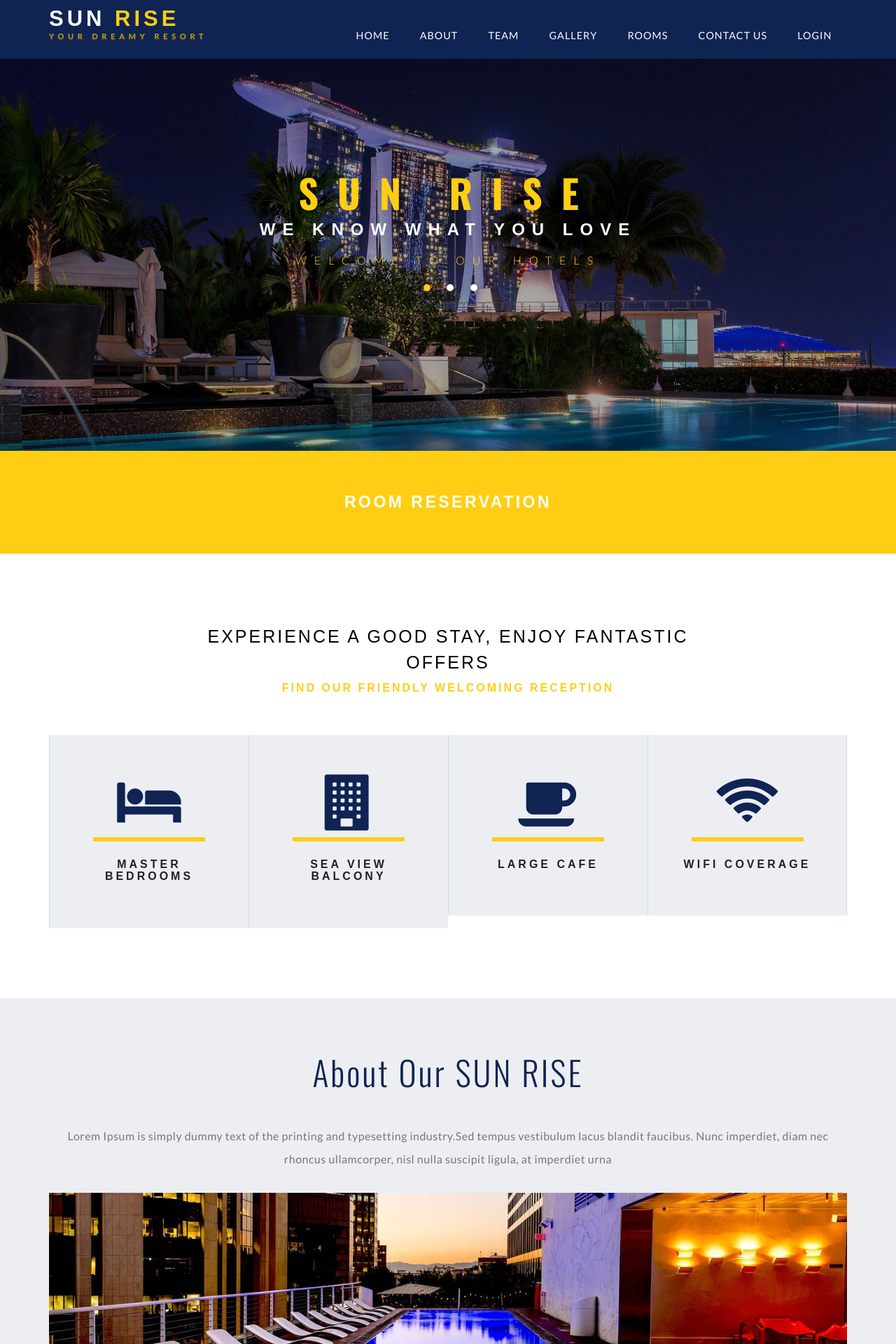
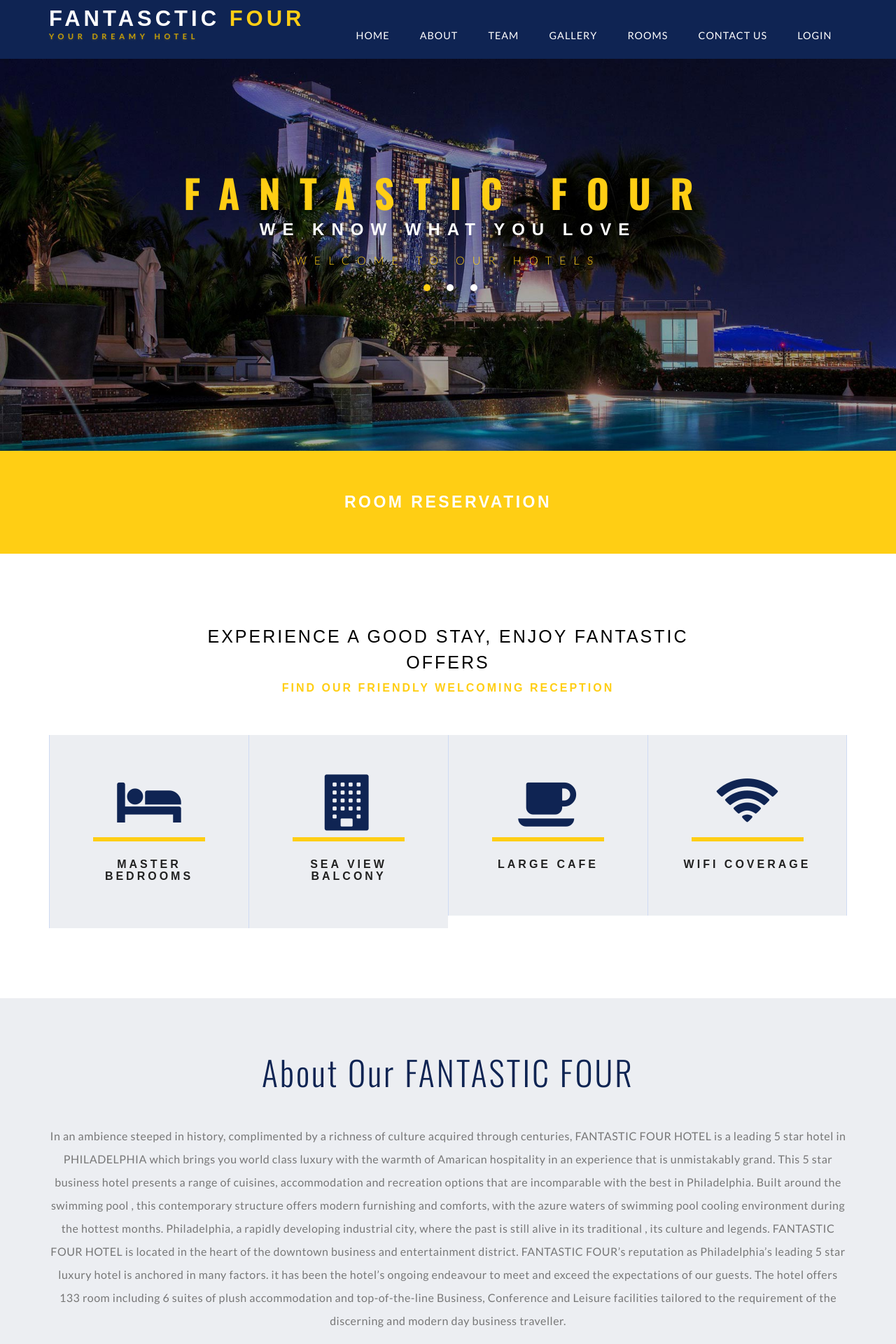
Before and after one commit to hiren1995/Hotel-Management, a PHP site: page / in a window 1280 px wide. Shown: the top 1920 px of the page at 70% size. Run offline with PHP 8.4, Linux system fonts and the light colour scheme; some web fonts are replaced.

Commit message:
Html page changes
Hotel name and images

```diff
--- a/Hotel/index.php
+++ b/Hotel/index.php
@@ -5,7 +5,7 @@ include('db.php');
 <!DOCTYPE html>
 <html lang="en">
 <head>
-<title>SUNRISE HOTEL</title>
+<title>FANTASTIC FOUR HOTEL</title>
 <!-- for-mobile-apps -->
 <meta name="viewport" content="width=device-width, initial-scale=1">
 <meta http-equiv="Content-Type" content="text/html; charset=utf-8" />
@@ -43,7 +43,7 @@ include('db.php');
 						<span class="icon-bar"></span>
 					</button>
 					<h1>
-						<a class="navbar-brand" href="index.php">SUN <span>RISE</span><p class="logo_w3l_agile_caption">Your Dreamy Resort</p></a>
+						<a class="navbar-brand" href="index.php">FANTASCTIC <span>FOUR</span><p class="logo_w3l_agile_caption">Your Dreamy Hotel</p></a>
 				</h1>
 <?php if(isset($_SESSION["user"])): ?>
 <display   <li class="dropdown">
@@ -93,7 +93,7 @@ include('db.php');
 
 							<div class="container">
 								<div class="agileits-banner-info">
-								<h4>SUN RISE</h4>
+								<h4>FANTASTIC FOUR</h4>
 									<h3>We know what you love</h3>
 										<p>Welcome to our hotels</p>
 								</div>
@@ -104,7 +104,7 @@ include('db.php');
 						<div class="w3layouts-banner-top w3layouts-banner-top1">
 							<div class="container">
 								<div class="agileits-banner-info">
-								<h4>SUN RISE</h4>
+								<h4>FANTASTIC FOUR</h4>
 									<h3>Stay with friends & families</h3>
 										<p>Come & enjoy precious moment with us</p>
 								</div>
@@ -115,7 +115,7 @@ include('db.php');
 						<div class="w3layouts-banner-top w3layouts-banner-top2">
 							<div class="container">
 								<div class="agileits-banner-info">
-								<h4>SUN RISE</h4>
+								<h4>FANTASTIC FOUR</h4>
 								<h3>want luxurious vacation?</h3>
 										<p>Get accommodation today</p>
 								</div>
@@ -145,28 +145,28 @@ include('db.php');
 						<div class="w3_grid_effect">
 							<span class="cbp-ig-icon w3_road"></span>
 							<h4 class="cbp-ig-title">MASTER BEDROOMS</h4>
-							<span class="cbp-ig-category">SUN RISE</span>
+							<span class="cbp-ig-category">FANTASTIC FOUR</span>
 						</div>
 					</li>
 					<li>
 						<div class="w3_grid_effect">
 							<span class="cbp-ig-icon w3_cube"></span>
 							<h4 class="cbp-ig-title">SEA VIEW BALCONY</h4>
-							<span class="cbp-ig-category">SUN RISE</span>
+							<span class="cbp-ig-category">FANTASTIC FOUR</span>
 						</div>
 					</li>
 					<li>
 						<div class="w3_grid_effect">
 							<span class="cbp-ig-icon w3_users"></span>
 							<h4 class="cbp-ig-title">LARGE CAFE</h4>
-							<span class="cbp-ig-category">SUN RISE</span>
+							<span class="cbp-ig-category">FANTASTIC FOUR</span>
 						</div>
 					</li>
 					<li>
 						<div class="w3_grid_effect">
 							<span class="cbp-ig-icon w3_ticket"></span>
 							<h4 class="cbp-ig-title">WIFI COVERAGE</h4>
-							<span class="cbp-ig-category">SUN RISE</span>
+							<span class="cbp-ig-category">FANTASTIC FOUR</span>
 						</div>
 					</li>
 				</ul>
@@ -178,15 +178,20 @@ include('db.php');
  	<div class="about-wthree" id="about">
 		  <div class="container">
 				   <div class="ab-w3l-spa">
-                            <h3 class="title-w3-agileits title-black-wthree">About Our SUN RISE</h3>
-						   <p class="about-para-w3ls">Lorem Ipsum is simply dummy text of the printing and typesetting industry.Sed tempus vestibulum lacus blandit faucibus. Nunc imperdiet, diam nec rhoncus ullamcorper, nisl nulla suscipit ligula, at imperdiet urna</p>
+                            <h3 class="title-w3-agileits title-black-wthree">About Our FANTASTIC FOUR</h3>
+						   <p class="about-para-w3ls"> In an ambience steeped in history, complimented by a richness of culture acquired through centuries, FANTASTIC FOUR HOTEL  is a leading 5 star hotel in PHILADELPHIA  which brings you world class luxury with the warmth of Amarican hospitality in an experience that is unmistakably grand. This 5 star business hotel presents a range of cuisines, accommodation and recreation options that are incomparable with the best in Philadelphia.
+
+Built around the swimming pool , this contemporary structure offers modern furnishing and comforts, with the azure waters of swimming pool cooling environment during the hottest months. Philadelphia, a rapidly developing industrial city, where the past is still alive in its traditional , its culture and legends. FANTASTIC FOUR HOTEL  is located in the heart of the downtown business and entertainment district.
+
+FANTASTIC FOUR’s reputation as Philadelphia’s leading 5 star luxury hotel is anchored in many factors.  it has been the hotel’s ongoing endeavour to meet and exceed the expectations of our guests. The hotel offers 133 room including 6 suites of plush accommodation and top-of-the-line Business, Conference and Leisure facilities tailored to the requirement of the discerning and modern day business traveller.
+ </p>
 						   <img src="images/about.jpg" class="img-responsive" alt="Hair Salon">
 										<div class="w3l-slider-img">
 											<img src="images/a1.jpg" class="img-responsive" alt="Hair Salon">
 										</div>
                                        <div class="w3ls-info-about">
 										    <h4>You'll love all the amenities we offer!</h4>
-											<p>Lorem ipsum dolor sit amet, ut magna aliqua. </p>
+											<p>We know what your needs </p>
 										</div>
 		          </div>
 		   	<div class="clearfix"> </div>
@@ -203,7 +208,7 @@ include('db.php');
 			 	<div class="advantage-block ">
 					<i class="fa fa-credit-card" aria-hidden="true"></i>
 			 		<h4>Stay First, Pay After! </h4>
-			 		<p>Temporibus autem quibusdam et aut officiis debitis aut rerum necessitatibus saepe eveniet ut et voluptates.</p>
+			 		<p>You enjoy alot Here</p>
 					<p><i class="fa fa-check" aria-hidden="true"></i>Decorated room, proper air conditioned</p>
 					<p><i class="fa fa-check" aria-hidden="true"></i>Private balcony</p>
 
@@ -213,7 +218,7 @@ include('db.php');
 			 	<div class="advantage-block">
 					<i class="fa fa-clock-o" aria-hidden="true"></i>
 			 		<h4>24 Hour Restaurant</h4>
-			 		<p>Temporibus autem quibusdam et aut officiis debitis aut rerum necessitatibus saepe eveniet ut et voluptates.</p>
+			 		<p>Availble For Anytime</p>
 					<p><i class="fa fa-check" aria-hidden="true"></i>24 hours room service</p>
 					<p><i class="fa fa-check" aria-hidden="true"></i>24-hour Concierge service</p>
 			 	</div>
@@ -248,9 +253,9 @@ include('db.php');
 						<div class="col-md-6 team-img-w3-agile">
 						</div>
 						<div class="col-md-6 team-Info-agileits">
-							<h4>Lucas Jimenez</h4>
+							<h4>Sagar Pandya</h4>
 							<span>Manager</span>
-							<p>Lorem ipsum dolor sit amet, consectetur adipiscing elit, sed do eiusmod tempor incididunt ut labore et dolore magna aliqua. Ut enim ad minim veniam, quis.Lorem ipsum dolor .</p>
+							<p>He is passionate about delivering exceptional service and generous hospitality, from our famous Hotel experience. </p>
 						</div>
 						<div class="clearfix"> </div>
 					</div>
@@ -258,9 +263,9 @@ include('db.php');
 					<div class="col-md-6 team-img-w3-agile">
 						</div>
 						<div class="col-md-6 team-Info-agileits">
-							<h4>Sarah Connor</h4>
+							<h4>Grace</h4>
 							<span>Receptionist</span>
-							<p>Lorem ipsum dolor sit amet, consectetur adipiscing elit, sed do eiusmod tempor incididunt ut labore et dolore magna aliqua. Ut enim ad minim veniam, quis.Lorem ipsum dolor .</p>
+							<p>Our talented employess and very polite </p>
 						</div>
 						<div class="clearfix"> </div>
 					</div>
@@ -268,9 +273,9 @@ include('db.php');
 						<div class="col-md-6 team-img-w3-agile">
 						</div>
 						<div class="col-md-6 team-Info-agileits">
-							<h4>Ivan Simpson</h4>
+							<h4>Joseph</h4>
 							<span>Manager</span>
-							<p>Lorem ipsum dolor sit amet, consectetur adipiscing elit, sed do eiusmod tempor incididunt ut labore et dolore magna aliqua. Ut enim ad minim veniam, quis.Lorem ipsum dolor .</p>
+							<p>Managing all the staff very well</p>
 						</div>
 						<div class="clearfix"> </div>
 					</div>
@@ -278,9 +283,9 @@ include('db.php');
 					<div class="col-md-6 team-img-w3-agile">
 						</div>
 						<div class="col-md-6 team-Info-agileits">
-							<h4>Marc Gutierrez</h4>
+							<h4>Jessica</h4>
 							<span>Receptionist</span>
-							<p>Lorem ipsum dolor sit amet, consectetur adipiscing elit, sed do eiusmod tempor incididunt ut labore et dolore magna aliqua. Ut enim ad minim veniam, quis.Lorem ipsum dolor .</p>
+							<p>She is doing Great work.Resolved all the queries as soon as possible</p>
 						</div>
 						<div class="clearfix"> </div>
 					</div>
@@ -295,7 +300,7 @@ include('db.php');
 				<div class="col-md-3 gallery-grid gallery1">
 					<a href="images/g1.jpg" class="swipebox"><img src="images/g1.jpg" class="img-responsive" alt="/">
 						<div class="textbox">
-						<h4>SUN RISE</h4>
+						<h4>FANTASTIC FOUR</h4>
 							<p><i class="fa fa-picture-o" aria-hidden="true"></i></p>
 						</div>
 				</a>
@@ -303,7 +308,7 @@ include('db.php');
 				<div class="col-md-3 gallery-grid gallery1">
 					<a href="images/g2.jpg" class="swipebox"><img src="images/g2.jpg" class="img-responsive" alt="/">
 						<div class="textbox">
-						<h4>SUN RISE</h4>
+						<h4>FANTASTIC FOUR</h4>
 							<p><i class="fa fa-picture-o" aria-hidden="true"></i></p>
 						</div>
 				</a>
@@ -311,7 +316,7 @@ include('db.php');
 				<div class="col-md-3 gallery-grid gallery1">
 					<a href="images/g3.jpg" class="swipebox"><img src="images/g3.jpg" class="img-responsive" alt="/">
 						<div class="textbox">
-						<h4>SUN RISE</h4>
+						<h4>FANTASTIC FOUR</h4>
 							<p><i class="fa fa-picture-o" aria-hidden="true"></i></p>
 						</div>
 				</a>
@@ -319,7 +324,7 @@ include('db.php');
 				<div class="col-md-3 gallery-grid gallery1">
 					<a href="images/g4.jpg" class="swipebox"><img src="images/g4.jpg" class="img-responsive" alt="/">
 						<div class="textbox">
-						<h4>SUN RISE</h4>
+						<h4>FANTASTIC FOUR</h4>
 							<p><i class="fa fa-picture-o" aria-hidden="true"></i></p>
 						</div>
 				</a>
@@ -327,7 +332,7 @@ include('db.php');
 				<div class="col-md-3 gallery-grid gallery1">
 					<a href="images/g5.jpg" class="swipebox"><img src="images/g5.jpg" class="img-responsive" alt="/">
 						<div class="textbox">
-						<h4>SUN RISE</h4>
+						<h4>FANTASTIC FOUR</h4>
 							<p><i class="fa fa-picture-o" aria-hidden="true"></i></p>
 						</div>
 					</a>
@@ -335,7 +340,7 @@ include('db.php');
 				<div class="col-md-3 gallery-grid gallery1">
 					<a href="images/g6.jpg" class="swipebox"><img src="images/g6.jpg" class="img-responsive" alt="/">
 						<div class="textbox">
-						<h4>SUN RISE</h4>
+						<h4>FANTASTIC FOUR</h4>
 							<p><i class="fa fa-picture-o" aria-hidden="true"></i></p>
 					   </div>
 				   </a>
@@ -343,7 +348,7 @@ include('db.php');
 				<div class="col-md-3 gallery-grid gallery1">
 					<a href="images/g6.jpg" class="swipebox"><img src="images/g7.jpg" class="img-responsive" alt="/">
 						<div class="textbox">
-						<h4>SUN RISE</h4>
+						<h4>FANTASTIC FOUR</h4>
 							<p><i class="fa fa-picture-o" aria-hidden="true"></i></p>
 					   </div>
 				   </a>
@@ -351,7 +356,7 @@ include('db.php');
 				<div class="col-md-3 gallery-grid gallery1">
 					<a href="images/g6.jpg" class="swipebox"><img src="images/g8.jpg" class="img-responsive" alt="/">
 						<div class="textbox">
-						<h4>SUN RISE</h4>
+						<h4>FANTASTIC FOUR</h4>
 							<p><i class="fa fa-picture-o" aria-hidden="true"></i></p>
 					   </div>
 				   </a>
@@ -359,7 +364,7 @@ include('db.php');
 					<div class="col-md-3 gallery-grid gallery1">
 					<a href="images/g9.jpg" class="swipebox"><img src="images/g9.jpg" class="img-responsive" alt="/">
 						<div class="textbox">
-						<h4>SUN RISE</h4>
+						<h4>FANTASTIC FOUR</h4>
 							<p><i class="fa fa-picture-o" aria-hidden="true"></i></p>
 						</div>
 				</a>
@@ -367,7 +372,7 @@ include('db.php');
 				<div class="col-md-3 gallery-grid gallery1">
 					<a href="images/g10.jpg" class="swipebox"><img src="images/g10.jpg" class="img-responsive" alt="/">
 						<div class="textbox">
-						<h4>SUN RISE</h4>
+						<h4>FANTASTIC FOUR</h4>
 							<p><i class="fa fa-picture-o" aria-hidden="true"></i></p>
 						</div>
 				</a>
@@ -375,7 +380,7 @@ include('db.php');
 				<div class="col-md-3 gallery-grid gallery1">
 					<a href="images/g4.jpg" class="swipebox"><img src="images/g4.jpg" class="img-responsive" alt="/">
 						<div class="textbox">
-						<h4>SUN RISE</h4>
+						<h4>FANTASTIC FOUR</h4>
 							<p><i class="fa fa-picture-o" aria-hidden="true"></i></p>
 						</div>
 				</a>
@@ -383,7 +388,7 @@ include('db.php');
 				<div class="col-md-3 gallery-grid gallery1">
 					<a href="images/g2.jpg" class="swipebox"><img src="images/g2.jpg" class="img-responsive" alt="/">
 						<div class="textbox">
-						<h4>SUN RISE</h4>
+						<h4>FANTASTIC FOUR</h4>
 							<p><i class="fa fa-picture-o" aria-hidden="true"></i></p>
 						</div>
 				</a>
@@ -498,16 +503,16 @@ include('db.php');
 		<div style="text-align: center;">
 			<div class="contact-agileits">
 				<h4>Contact Us</h4>
-			<p class="contact-agile1"><strong>Phone :</strong>+94 (65)222-44-55</p>
-			<p class="contact-agile1"><strong>Email :</strong> <a href="mailto:name@example.com">INFO@SUNRISE.COM</a></p>
-			<p class="contact-agile1"><strong>Address :</strong> New Kalmunai Road, Batticaloa, Sri Lanka</p>
+			<p class="contact-agile1"><strong>Phone :</strong>+1 2158428336</p>
+			<p class="contact-agile1"><strong>Email :</strong> <a href="mailto:name@example.com">INFO@FANTASTICFOUR.COM</a></p>
+			<p class="contact-agile1"><strong>Address :</strong> 5600 CITY AVENUE, PHILADELPHIA, USA</p>
 			</div>
 		<div class="clearfix"></div>
 	</div>
 </section>
 <!-- /contact -->
 			<div class="copy">
-		        <p>© 2017 SUNRISE . All Rights Reserved | Design by <a href="index.php">SUNRISE</a> </p>
+		        <p>© 2019 FANTASTIC FOUR . All Rights Reserved | Design by <a href="index.php">FANTASTICFOUR</a> </p>
 		    </div>
 <!--/footer -->
 <!-- js -->
```
Also changed, not shown: Hotel/images/Jessica Sju 20190423_143132.jpg (added), Hotel/images/teamb1.jpg, Hotel/images/teamb3.jpg, Hotel/images/teamb4.jpg, Hotel/images/teams1.jpg, Hotel/images/teams3.jpg, Hotel/images/teams4.jpg.
